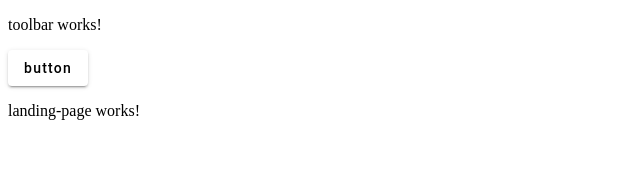
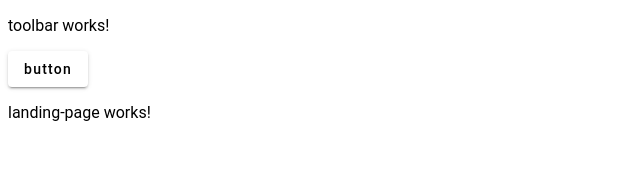
Before and after one commit to miloss01/UKS-2024, an Angular app in the folder front/: page / in a window 1280 px wide. Shown: the top 188 px of the page, without its empty margins (0-640 px from the left). Built offline with nearby package versions, Linux system fonts and the light colour scheme.

Commit message:
Update styles.css

```diff
--- a/front/src/styles.css
+++ b/front/src/styles.css
@@ -1 +1,16 @@
 /* You can add global styles to this file, and also import other style files */
+:root {
+  --primary-01: #3f51b5;
+  --error: #d63131ff;
+}
+
+*{
+  font-family: 'Roboto', sans-serif;
+}
+
+.centered-container {
+  display: flex;
+  justify-content: center;
+  align-items: center;
+  min-height: 98vh;
+}
```
